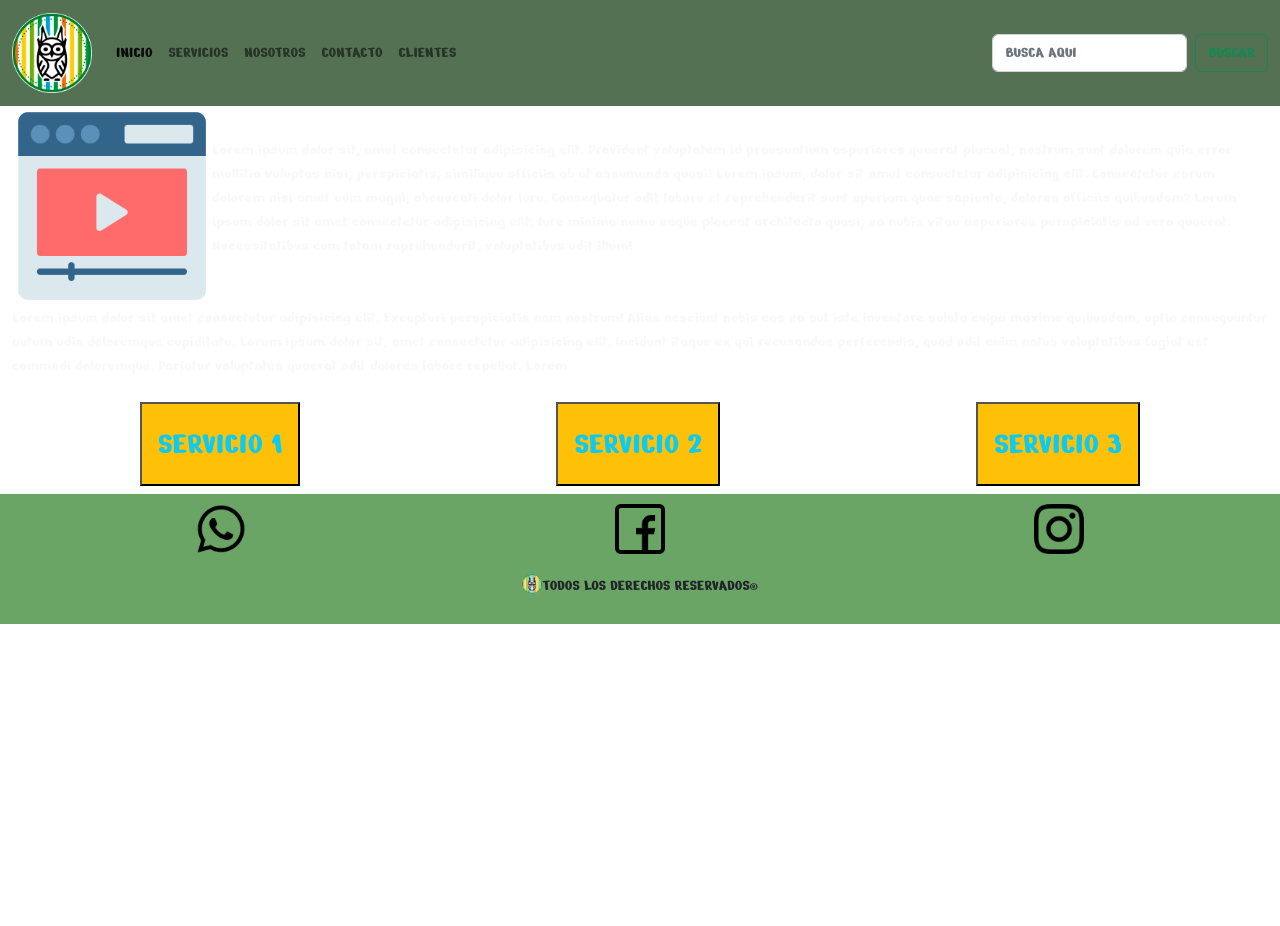
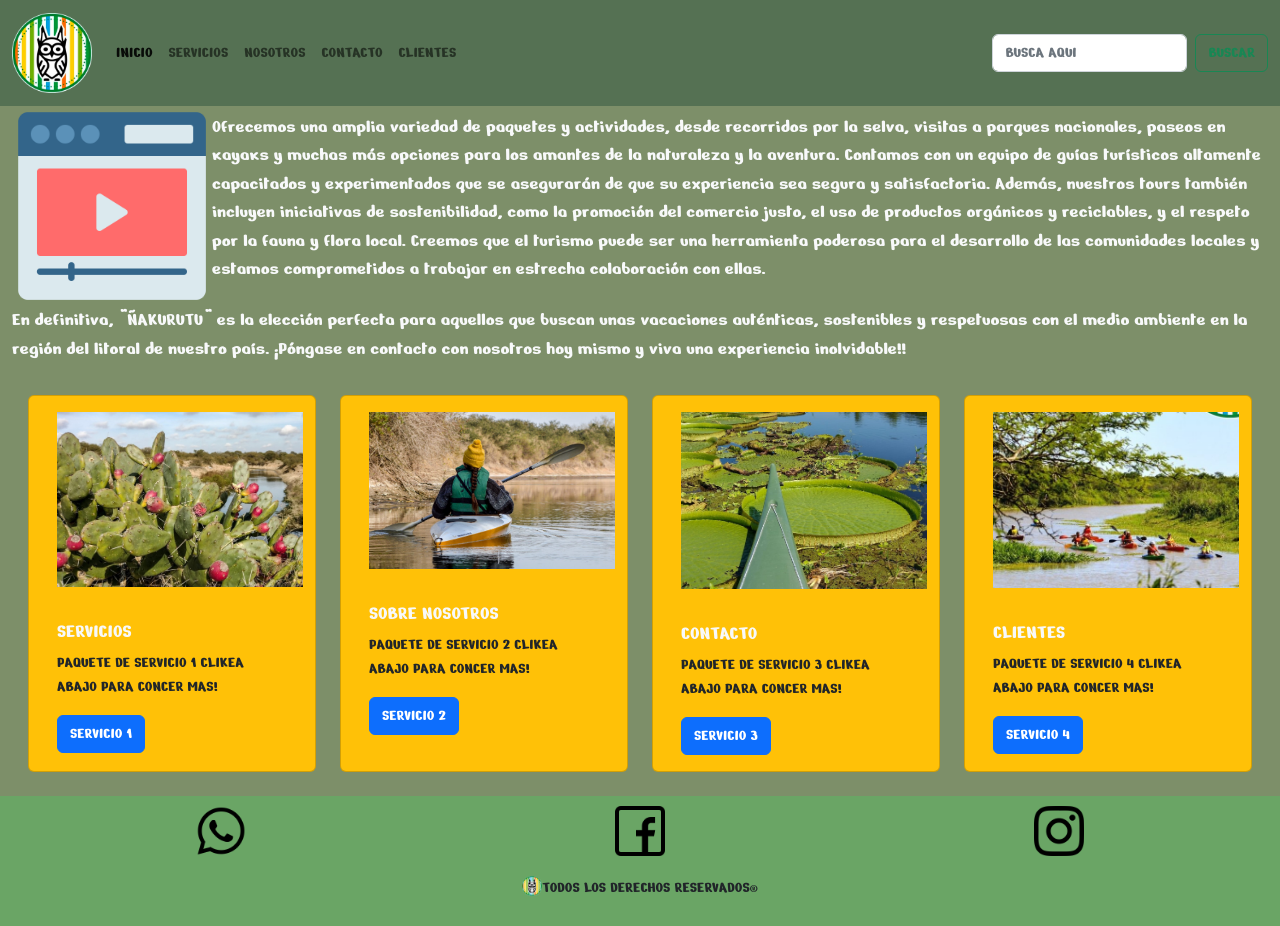
Before and after one commit to Agustin-Lovera04/PF-Lovera, a website: page pages/servicios.html in a window 1280 px wide. Before the commit the page ends 800 px from the top, so only its background shows below. Drawn offline with nearby package versions, Linux system fonts and the light colour scheme.

Commit message:
TERMINAMOS HTML: 1 NATIVO + 4 BOOTSTRAPS + SEO

```diff
--- a/pages/servicios.html
+++ b/pages/servicios.html
@@ -4,7 +4,7 @@
     <meta charset="UTF-8">
     <meta http-equiv="X-UA-Compatible" content="IE=edge">
     <meta name="viewport" content="width=device-width, initial-scale=1.0">
-    <title>ÑAKURUTU</title>
+    <title>ÑAKURUTU-SERVICIOS</title>
     <!--LINK FUENTE-->
     <link rel="preconnect" href="https://fonts.googleapis.com">
     <link rel="preconnect" href="https://fonts.gstatic.com" crossorigin>
@@ -65,34 +65,70 @@
 
     <!----MAIN SERVICIOS----->
 
-    <div class="container-fluid Main__I">
+    <div class="container-fluid Main__I Bg__S">
       <div class="row">
         <div>
           <div class="Main__S">
             <div><img class="VID" src="../img/video-marketing.png" alt=""></div>
-            <div><p class="text-light TX__I">Lorem ipsum dolor sit, amet consectetur adipisicing elit. Provident voluptatem id praesentium asperiores quaerat placeat, nostrum sunt dolorem quia error mollitia voluptas nisi, perspiciatis, similique officiis ab ut assumenda quasi!
-              Lorem ipsum, dolor sit amet consectetur adipisicing elit. Consectetur earum dolorem nisi amet eum magni, obcaecati dolor iure. Consequatur odit labore et reprehenderit sunt aperiam quae sapiente, dolores officiis quibusdam?
-              Lorem ipsum dolor sit amet consectetur adipisicing elit. Iure minima nemo eaque placeat architecto quasi, ea nobis vitae asperiores perspiciatis ad vero quaerat. Necessitatibus cum totam reprehenderit, voluptatibus odit illum!</p></div>
+            <div><p class="text-light TX__S">Ofrecemos una amplia variedad de paquetes y actividades, desde recorridos por la selva, visitas a parques nacionales, paseos en kayaks y muchas más opciones para los amantes de la naturaleza y la aventura. Contamos con un equipo de guías turísticos altamente capacitados y experimentados que se asegurarán de que su experiencia sea segura y satisfactoria.
+
+              Además, nuestros tours también incluyen iniciativas de sostenibilidad, como la promoción del comercio justo, el uso de productos orgánicos y reciclables, y el respeto por la fauna y flora local. Creemos que el turismo puede ser una herramienta poderosa para el desarrollo de las comunidades locales y estamos comprometidos a trabajar en estrecha colaboración con ellas.</p></div>
           </div>
         </div>
       </div>
       <div class="row">
         <div>
-          <p class="text-light TX__I">Lorem ipsum dolor sit amet consectetur adipisicing elit. Excepturi perspiciatis nam nostrum! Alias nesciunt nobis eos ea aut iste inventore soluta culpa maxime quibusdam, optio consequuntur autem odio doloremque cupiditate.
-          Lorem ipsum dolor sit, amet consectetur adipisicing elit. Incidunt itaque ex qui recusandae perferendis, quod odit enim natus voluptatibus fugiat est commodi doloremque. Pariatur voluptates quaerat odit dolores labore repellat.
-          Lorem
+          <p class="text-light TX__S">En definitiva, "ÑAKURUTU" es la elección perfecta para aquellos que buscan unas vacaciones auténticas, sostenibles y respetuosas con el medio ambiente en la región del litoral de nuestro país. ¡Póngase en contacto con nosotros hoy mismo y viva una experiencia inolvidable!!
           </p>
         </div>
       </div>
 
-      <!----BOTONES----->
-      <div class="row">
-        <div class="BT__S">
-          <div><button class="BT bg-warning p-3 m-2 fs-2 text-info">SERVICIO 1</button></div>
-          <div><button class="BT bg-warning p-3 m-2 fs-2 text-info">SERVICIO 2</button></div>
-          <div><button class="BT bg-warning p-3 m-2 fs-2 text-info">SERVICIO 3</button></div>
-        </div>
-      </div>
+       <!----CARDS---------->
+       <div class="row p-3  pt-2 mt-2 pb-4  d-flex justify-content-around aling-items-center" data-aos="fade-up"
+       data-aos-duration="4000"
+       data-aos-easing="ease-in-sine">
+         <div class="card bg-warning" data-aos="flip-down" style="width: 18rem;">
+             <img src="../img/Card 1--.jpg" class="card-img-top p-2 m-2" alt="CARDS">
+             <div class="card-body">
+               <h5 class="card-title text-light TT__CD">SERVICIOS</h5>
+               <p class="card-text">PAQUETE DE SERVICIO 1
+                CLIKEA ABAJO PARA CONCER MAS!
+               </p>
+               <a href=".#" class="btn btn-primary">SERVICIO 1</a>
+           </div>
+         </div>
+         <div class="card bg-warning" data-aos="flip-down" style="width: 18rem;">
+           <img src="../img/card 2--.jpg" class="card-img-top p-2 m-2" alt="CARDS">
+           <div class="card-body">
+             <h5 class="card-title text-light TT__CD">SOBRE NOSOTROS</h5>
+             <p class="card-text">PAQUETE DE SERVICIO 2
+              CLIKEA ABAJO PARA CONCER MAS!
+             </p>
+             <a href="#" class="btn btn-primary">SERVICIO 2</a>
+           </div>
+         </div>
+         <div class="card bg-warning" data-aos="flip-down" style="width: 18rem;">
+           <img src="../img/card 3--.jpg" class="card-img-top p-2 m-2" alt="CARDS">
+           <div class="card-body">
+             <h5 class="card-title text-light TT__CD">CONTACTO</h5>
+             <p class="card-text">PAQUETE DE SERVICIO 3
+              CLIKEA ABAJO PARA CONCER MAS!
+             </p>
+             <a href="#" class="btn btn-primary">SERVICIO 3</a>
+           </div>
+         </div>
+         <div class="card bg-warning" data-aos="flip-down" style="width: 18rem;">
+           <img src="../img/card 4--.jpg" class="card-img-top p-2 m-2" alt="...">
+           <div class="card-body">
+             <h5 class="card-title text-light TT__CD">CLIENTES</h5>
+             <p class="card-text">PAQUETE DE SERVICIO 4
+              CLIKEA ABAJO PARA CONCER MAS!
+             </p>
+             <a href="#" class="btn btn-primary">SERVICIO 4</a>
+           </div>
+         </div>
+       </div>
+     </div>
   </div>
 
 <!----FOOTER---->
--- a/scss/_index.scss
+++ b/scss/_index.scss
@@ -42,7 +42,7 @@ body{font-family: 'Nerko One', cursive; margin: 0; padding: 0;}
     }
 
 //FOOTER
-.Footer{grid-area: "footer"; background-color: #6aa565}
+.Footer{grid-area: "footer"; background-color: #6aa565; margin-top: 0;}
 .Img__F{width: 60px; height: 60px;}
 .Logo__F{width: 20px; height: 20px;}
 .RRSS{display: flex; flex-direction: row; justify-content: space-around; align-items: center; padding: 5px; margin: 5px;}
--- a/scss/_nosotros.scss
+++ b/scss/_nosotros.scss
@@ -5,7 +5,7 @@ body{font-family: 'Nerko One' !important}
 .CSL{width: 100%; height:600px; object-fit: cover;}
 .CARRUSEL{background-color: #7D8F69;}
 .TX__CAR{@include TX()}
-.H__CAR{font-size: 70px; color: white; display: flex; justify-content: center;}
+.H__CAR{font-size: 60px; color: white; display: flex; justify-content: center;}
 
 @media(max-width:768px){
     .Tit__1{font-size: 50px;}
--- a/scss/_servicios.scss
+++ b/scss/_servicios.scss
@@ -5,6 +5,8 @@ body{font-family: 'Nerko One' !important}
 .BT__S{display: flex; flex-direction: row; justify-content: space-around; align-items: center;}
 
 .Main__S{display: flex; flex-direction: row; justify-content: center; align-items: center;}
+.Bg__S{background-color: #7D8F69}
+.TX__S{color: white; font-size: 19px; width: 100%;}
 
 @media(max-width:768px){
     .Tit__1{font-size: 50px;}
```
Also changed, not shown: index.html (+4 -1 lines), pages/clientes.html (+3 -3 lines), pages/contacto.html (+1 -1 lines), pages/nosotros.html (+7 -13 lines), css/style.css, 1 other file.
